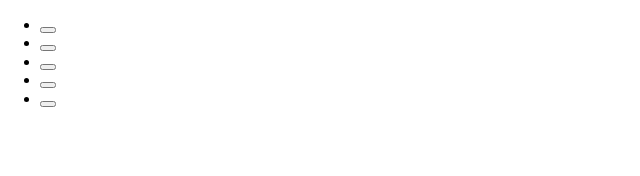
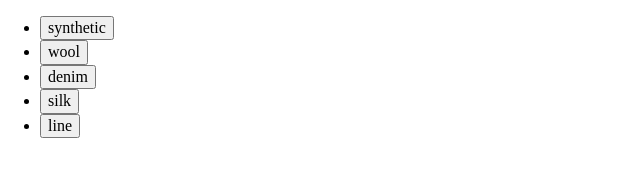
Before and after one commit to rjahongir/loop-2-jahonigr, a plain HTML site: page index.html in a window 1280 px wide. Shown: the whole page, without its empty margins (0-640 px from the left). Drawn offline with Linux system fonts and the light colour scheme.

Commit message:
I wrote the names of the material type

```diff
--- a/index.html
+++ b/index.html
@@ -13,11 +13,11 @@
 <body>
 <div class="container">
    <ul class="material-types">
-      <li class="material-type"><button class="material-type-button"></button></li>
-      <li class="material-type"><button class="material-type-button"></button></li>
-      <li class="material-type"><button class="material-type-button"></button></li>
-      <li class="material-type"><button class="material-type-button"></button></li>
-      <li class="material-type"><button class="material-type-button"></button></li>
+      <li class="material-type"><button class="material-type-button">synthetic</button></li>
+      <li class="material-type"><button class="material-type-button">wool</button></li>
+      <li class="material-type"><button class="material-type-button">denim</button></li>
+      <li class="material-type"><button class="material-type-button">silk</button></li>
+      <li class="material-type"><button class="material-type-button">line</button></li>
    </ul>
 </div>
 </body>
```
